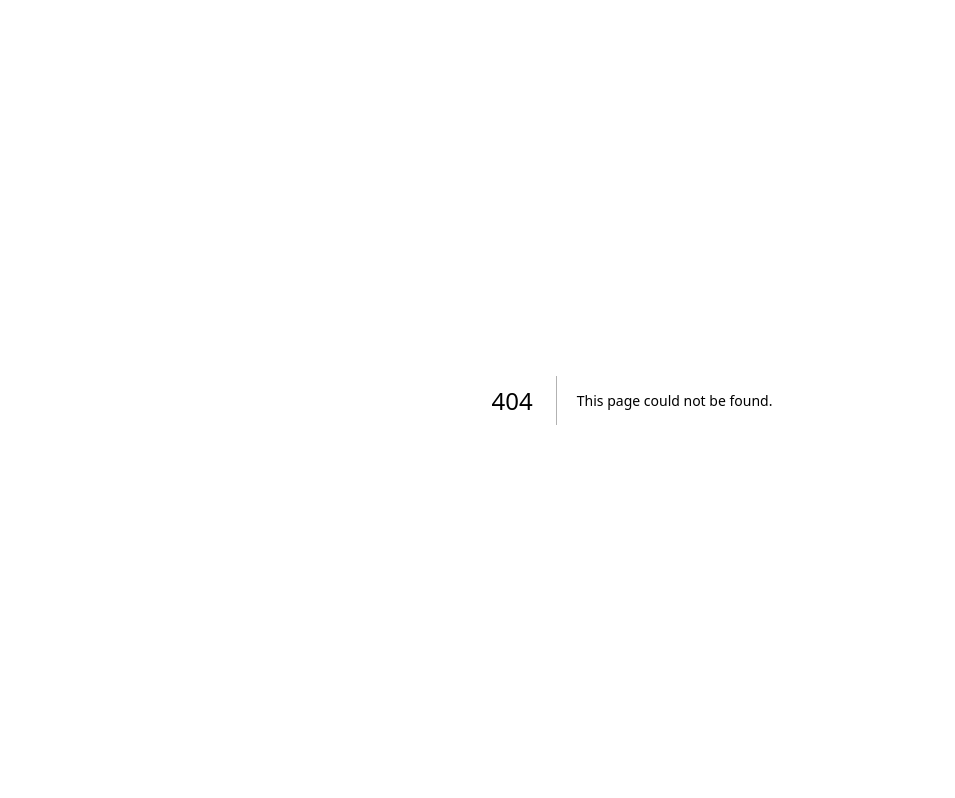
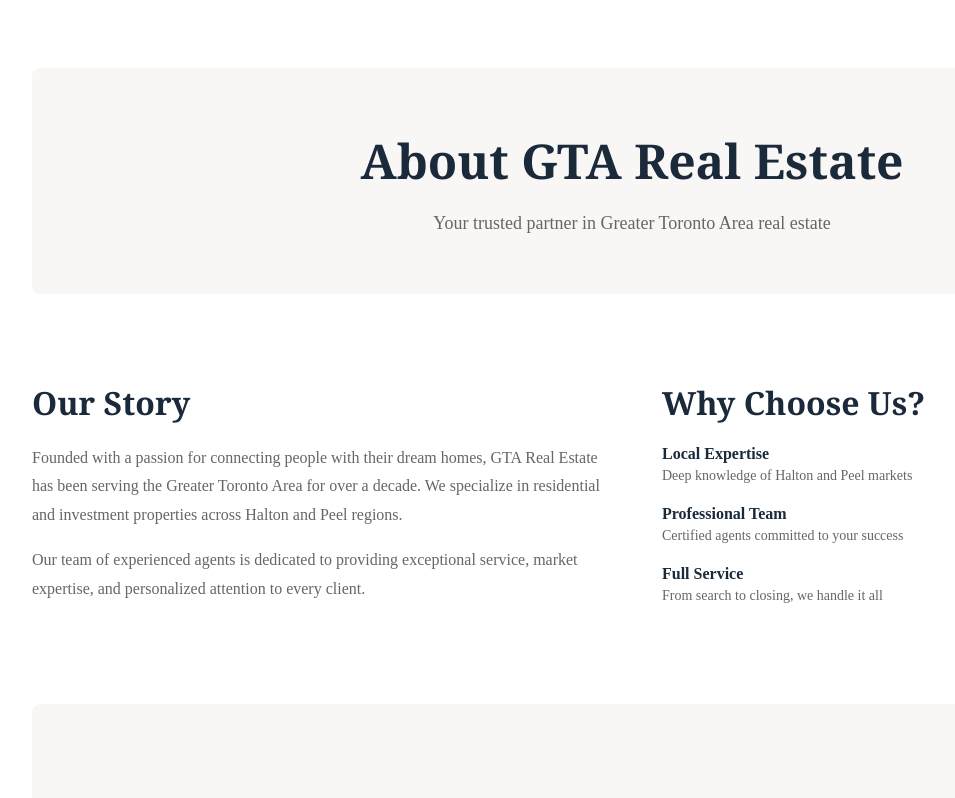
Before and after one commit to asimbutt11122026-ui/gta-real-estate, a Next.js app: page /about in a window 1280 px wide. Before the commit this address had no page. Shown: the top 798 px of the page, without its empty margins (8-963 px from the left). Built offline with nearby package versions, Linux system fonts and the light colour scheme.

Commit message:
Create page.jsx

```diff
--- /dev/null
+++ b/app/about/page.jsx
@@ -0,0 +1,43 @@
+"use client";
+import Link from "next/link";
+
+export default function AboutPage() {
+  return (
+    <div style={{ maxWidth: "1200px", margin: "0 auto", padding: "60px 20px" }}>
+      <section style={{ textAlign: "center", marginBottom: "60px", padding: "60px 20px", backgroundColor: "#f8f7f5", borderRadius: "8px" }}>
+        <h1 style={{ fontSize: "48px", fontWeight: "bold", color: "#1a2a3a", margin: "0 0 20px 0", fontFamily: "Georgia, serif" }}>About GTA Real Estate</h1>
+        <p style={{ fontSize: "18px", color: "#666", margin: 0 }}>Your trusted partner in Greater Toronto Area real estate</p>
+      </section>
+
+      <div style={{ display: "grid", gridTemplateColumns: "1fr 1fr", gap: "60px", marginBottom: "80px" }}>
+        <div>
+          <h2 style={{ fontSize: "32px", fontWeight: "bold", color: "#1a2a3a", marginBottom: "20px", fontFamily: "Georgia, serif" }}>Our Story</h2>
+          <p style={{ fontSize: "16px", color: "#666", lineHeight: "1.8", marginBottom: "15px" }}>Founded with a passion for connecting people with their dream homes, GTA Real Estate has been serving the Greater Toronto Area for over a decade. We specialize in residential and investment properties across Halton and Peel regions.</p>
+          <p style={{ fontSize: "16px", color: "#666", lineHeight: "1.8" }}>Our team of experienced agents is dedicated to providing exceptional service, market expertise, and personalized attention to every client.</p>
+        </div>
+
+        <div>
+          <h2 style={{ fontSize: "32px", fontWeight: "bold", color: "#1a2a3a", marginBottom: "20px", fontFamily: "Georgia, serif" }}>Why Choose Us?</h2>
+          <div style={{ marginBottom: "20px" }}>
+            <h4 style={{ fontSize: "16px", fontWeight: "bold", color: "#1a2a3a", marginBottom: "5px" }}>Local Expertise</h4>
+            <p style={{ fontSize: "14px", color: "#666", margin: 0 }}>Deep knowledge of Halton and Peel markets</p>
+          </div>
+          <div style={{ marginBottom: "20px" }}>
+            <h4 style={{ fontSize: "16px", fontWeight: "bold", color: "#1a2a3a", marginBottom: "5px" }}>Professional Team</h4>
+            <p style={{ fontSize: "14px", color: "#666", margin: 0 }}>Certified agents committed to your success</p>
+          </div>
+          <div style={{ marginBottom: "20px" }}>
+            <h4 style={{ fontSize: "16px", fontWeight: "bold", color: "#1a2a3a", marginBottom: "5px" }}>Full Service</h4>
+            <p style={{ fontSize: "14px", color: "#666", margin: 0 }}>From search to closing, we handle it all</p>
+          </div>
+        </div>
+      </div>
+
+      <section style={{ backgroundColor: "#f8f7f5", padding: "60px 40px", borderRadius: "8px", textAlign: "center" }}>
+        <h2 style={{ fontSize: "32px", fontWeight: "bold", color: "#1a2a3a", marginBottom: "20px", fontFamily: "Georgia, serif" }}>Ready to Get Started?</h2>
+        <p style={{ fontSize: "16px", color: "#666", marginBottom: "30px" }}>Let's find your perfect home together.</p>
+        <Link href="/contact" style={{ backgroundColor: "#c89b5a", color: "white", padding: "15px 40px", borderRadius: "4px", textDecoration: "none", fontWeight: "bold", display: "inline-block" }}>Contact Us</Link>
+      </section>
+    </div>
+  );
+}
```
